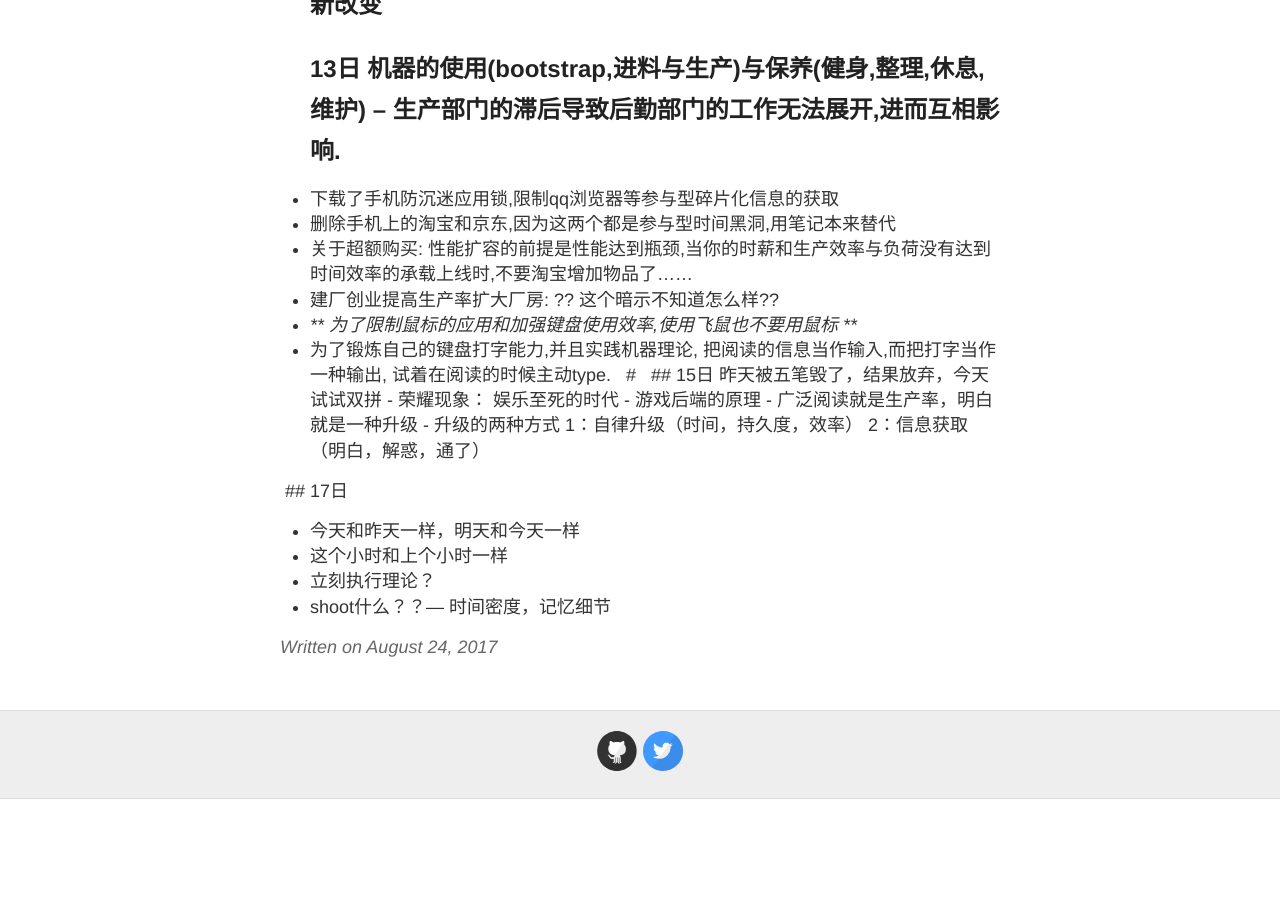
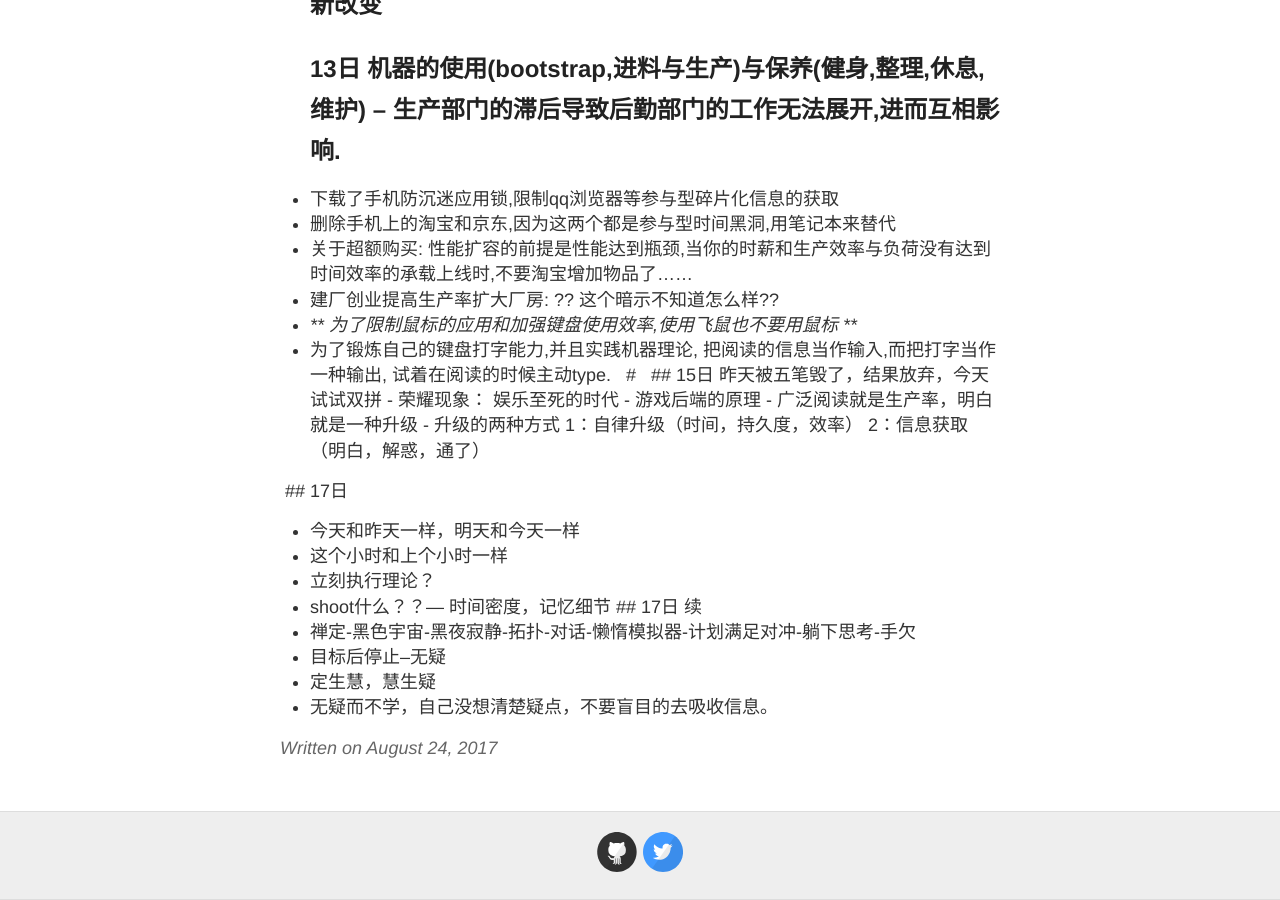
Before and after one commit to evelol/zzx_blog, a Jekyll site: the page built from _posts/2017-08-24-Ok.md, in a window 1280 px wide and 900 px high, scrolled down 7263 px. Built offline with Jekyll 4.4.1, drawn with Linux system fonts in a browser that asks for light colours; our own code applies the rules of GitHub Pages for plain Markdown files; before the commit the page ends 8062 px from its top, so only the background shows below that.

Commit message:
Update 2017-08-24-Ok.md

```diff
--- a/_posts/2017-08-24-Ok.md
+++ b/_posts/2017-08-24-Ok.md
@@ -245,3 +245,8 @@
  - 这个小时和上个小时一样
  - 立刻执行理论？
  - shoot什么？？--- 时间密度，记忆细节
+ ## 17日 续
+ - 禅定-黑色宇宙-黑夜寂静-拓扑-对话-懒惰模拟器-计划满足对冲-躺下思考-手欠
+ - 目标后停止--无疑
+ - 定生慧，慧生疑
+ - 无疑而不学，自己没想清楚疑点，不要盲目的去吸收信息。
```
